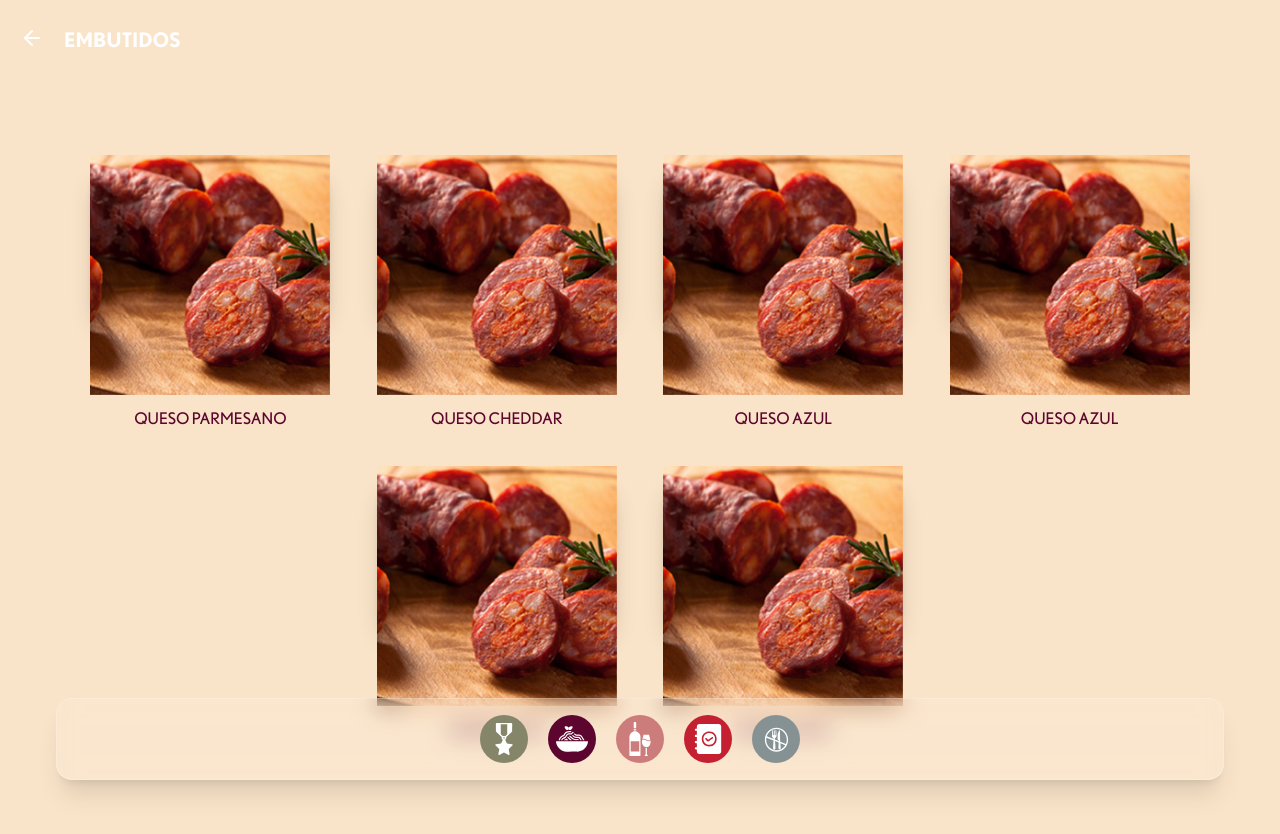
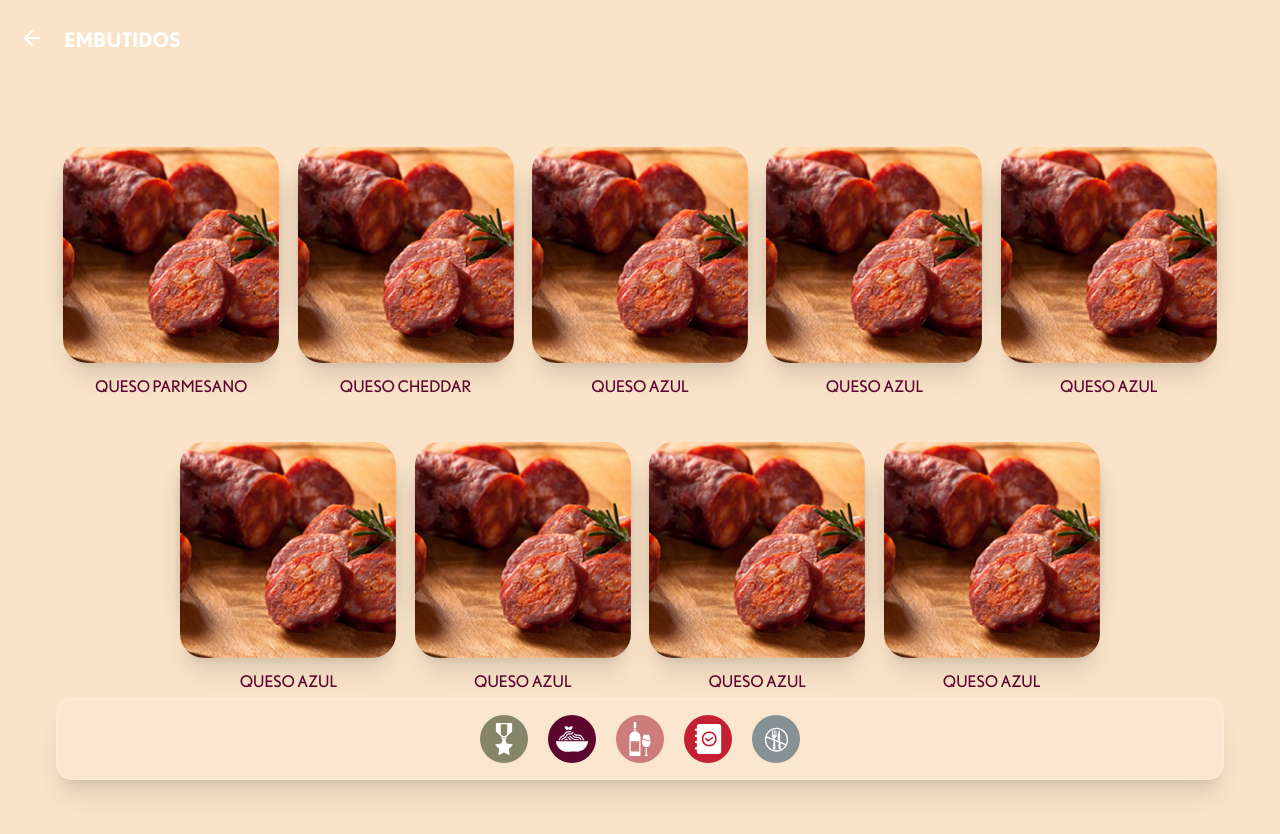
Before and after one commit to stivenm16/tagliatela-frontend, a Next.js app: page /productos-italianos/embutidos in a window 1280 px wide. Shown: the top 834 px of the page. Before the commit the page ends 800 px from the top, so only its background shows below. Built offline with nearby package versions, Linux system fonts and the light colour scheme.

Commit message:
types && styles

```diff
--- a/src/app/productos-italianos/components/CardDOPComponent.tsx
+++ b/src/app/productos-italianos/components/CardDOPComponent.tsx
@@ -0,0 +1,23 @@
+import Image, { StaticImageData } from 'next/image'
+
+const CardDOPComponent = ({
+  img,
+  title,
+}: {
+  img: StaticImageData
+  title: string
+}) => {
+  return (
+    <div className="flex flex-col w-full h-full gap-3 relative">
+      {/* {item.isNew && <NewDishFloatingButton />} */}
+      <Image
+        src={img}
+        alt={'tem.title'}
+        className="w-full  rounded-3xl shadow-xl"
+      />
+      <h2 className="text-center uppercase">{title}</h2>
+    </div>
+  )
+}
+
+export default CardDOPComponent
--- a/src/app/productos-italianos/embutidos/page.tsx
+++ b/src/app/productos-italianos/embutidos/page.tsx
@@ -2,7 +2,7 @@
 import SausagesImg from '@/assets/images/sausages.png'
 import Card from '@/components/Cards/Card'
 import GeneralDialogContent from '@/components/Dialog/GeneralDialog'
-import Image from 'next/image'
+import CardDOPComponent from '../components/CardDOPComponent'
 
 const fakeCheeseData = [
   {
@@ -53,18 +53,66 @@ const fakeCheeseData = [
     highlightedContent: 'Excelente para ensaladas y pastas.',
     isSuggested: true,
   },
+  {
+    id: 7,
+    title: 'Queso Azul',
+    description: 'Queso italiano',
+    isNew: true,
+    highlightedContent: 'Excelente para ensaladas y pastas.',
+    isSuggested: true,
+  },
+  {
+    id: 8,
+    title: 'Queso Azul',
+    description: 'Queso italiano',
+    isNew: true,
+    highlightedContent: 'Excelente para ensaladas y pastas.',
+    isSuggested: true,
+  },
+  {
+    id: 9,
+    title: 'Queso Azul',
+    description: 'Queso italiano',
+    isNew: true,
+    highlightedContent: 'Excelente para ensaladas y pastas.',
+    isSuggested: true,
+  },
+  // {
+  //   id: 10,
+  //   title: 'Queso Azul',
+  //   description: 'Queso italiano',
+  //   isNew: true,
+  //   highlightedContent: 'Excelente para ensaladas y pastas.',
+  //   isSuggested: true,
+  // },
+  // {
+  //   id: 11,
+  //   title: 'Queso Azul',
+  //   description: 'Queso italiano',
+  //   isNew: true,
+  //   highlightedContent: 'Excelente para ensaladas y pastas.',
+  //   isSuggested: true,
+  // },
+  // {
+  //   id: 12,
+  //   title: 'Queso Azul',
+  //   description: 'Queso italiano',
+  //   isNew: true,
+  //   highlightedContent: 'Excelente para ensaladas y pastas.',
+  //   isSuggested: true,
+  // },
 ]
-const page = () => {
+const Page = () => {
   return (
-    <div className="w-full">
-      <div className="flex flex-wrap gap-x-10 justify-center ">
+    <div className="w-full  pb-56">
+      <div className="flex flex-wrap gap-x-3 justify-center ">
         {fakeCheeseData.map((cheese) => (
-          <div key={cheese.id} className="my-18">
+          <div key={cheese.id} className="my-16">
             <Card
               isFlippable={false}
               backgroundCard=""
               height="10rem"
-              width="15rem"
+              width="13.5rem"
               isModalAvailable={true}
               modalContent={
                 <GeneralDialogContent
@@ -75,11 +123,7 @@ const page = () => {
                 />
               }
             >
-              <div className="flex flex-col w-full h-full gap-3 relative">
-                {/* {item.isNew && <NewDishFloatingButton />} */}
-                <Image src={SausagesImg} alt={'tem.title'} />
-                <h2 className="text-center uppercase">{cheese.title}</h2>
-              </div>
+              <CardDOPComponent img={SausagesImg} title={cheese.title} />
             </Card>
           </div>
         ))}
@@ -88,4 +132,4 @@ const page = () => {
   )
 }
 
-export default page
+export default Page
--- a/src/app/productos-italianos/gusto-secreto/page.tsx
+++ b/src/app/productos-italianos/gusto-secreto/page.tsx
@@ -2,7 +2,7 @@
 import SecretTaste from '@/assets/images/secret-taste.png'
 import Card from '@/components/Cards/Card'
 import GeneralDialogContent from '@/components/Dialog/GeneralDialog'
-import Image from 'next/image'
+import CardDOPComponent from '../components/CardDOPComponent'
 
 const fakeCheeseData = [
   {
@@ -54,17 +54,17 @@ const fakeCheeseData = [
     isSuggested: true,
   },
 ]
-const page = () => {
+const Page = () => {
   return (
-    <div className="w-full">
-      <div className="flex flex-wrap gap-x-10 justify-center ">
+    <div className="w-full h-screen overflow-y-auto pb-56">
+      <div className="flex flex-wrap gap-x-3 justify-center ">
         {fakeCheeseData.map((cheese) => (
-          <div key={cheese.id} className="my-18">
+          <div key={cheese.id} className="my-16">
             <Card
               isFlippable={false}
               backgroundCard=""
               height="10rem"
-              width="15rem"
+              width="13.5rem"
               isModalAvailable={true}
               modalContent={
                 <GeneralDialogContent
@@ -75,11 +75,7 @@ const page = () => {
                 />
               }
             >
-              <div className="flex flex-col w-full h-full gap-3 relative">
-                {/* {item.isNew && <NewDishFloatingButton />} */}
-                <Image src={SecretTaste} alt={'tem.title'} />
-                <h2 className="text-center uppercase">{cheese.title}</h2>
-              </div>
+              <CardDOPComponent img={SecretTaste} title={cheese.title} />
             </Card>
           </div>
         ))}
@@ -88,4 +84,4 @@ const page = () => {
   )
 }
 
-export default page
+export default Page
--- a/src/app/productos-italianos/quesos/page.tsx
+++ b/src/app/productos-italianos/quesos/page.tsx
@@ -2,7 +2,7 @@
 import CheeseImg from '@/assets/images/cheese.png'
 import Card from '@/components/Cards/Card'
 import GeneralDialogContent from '@/components/Dialog/GeneralDialog'
-import Image from 'next/image'
+import CardDOPComponent from '../components/CardDOPComponent'
 
 const fakeCheeseData = [
   {
@@ -54,17 +54,17 @@ const fakeCheeseData = [
     isSuggested: true,
   },
 ]
-const page = () => {
+const Page = () => {
   return (
-    <div className="w-full">
-      <div className="flex flex-wrap gap-x-10 justify-center ">
+    <div className="w-full h-screen overflow-y-auto pb-56">
+      <div className="flex flex-wrap gap-x-3 justify-center ">
         {fakeCheeseData.map((cheese) => (
-          <div key={cheese.id} className="my-18">
+          <div key={cheese.id} className="my-16">
             <Card
               isFlippable={false}
               backgroundCard=""
               height="10rem"
-              width="15rem"
+              width="13.5rem"
               isModalAvailable={true}
               modalContent={
                 <GeneralDialogContent
@@ -75,11 +75,7 @@ const page = () => {
                 />
               }
             >
-              <div className="flex flex-col w-full h-full gap-3 relative">
-                {/* {item.isNew && <NewDishFloatingButton />} */}
-                <Image src={CheeseImg} alt={'tem.title'} />
-                <h2 className="text-center uppercase">{cheese.title}</h2>
-              </div>
+              <CardDOPComponent img={CheeseImg} title={cheese.title} />
             </Card>
           </div>
         ))}
@@ -88,4 +84,4 @@ const page = () => {
   )
 }
 
-export default page
+export default Page
--- a/src/components/Header/Filters/SuggestedFilters.tsx
+++ b/src/components/Header/Filters/SuggestedFilters.tsx
@@ -111,7 +111,7 @@ export const familyFilters: FilterItem[] = [
     label: 'Platos Principales',
     icon: MainDishesIcon,
   },
-  { id: 'desserts', label: 'Postres', icon: DessertsIcon },
+  { id: 'postres', label: 'Postres', icon: DessertsIcon },
   { id: 'le-pizze', label: 'Pizza', icon: PizzaIcon },
   { id: 'cuore-felice', label: 'Cuore Felici', icon: HeartIcon },
 ]
--- a/src/components/Layout/Layout.tsx
+++ b/src/components/Layout/Layout.tsx
@@ -7,7 +7,7 @@ import { FilterProvider } from './context/FilterContext'
 export default function Layout({ children }: { children: React.ReactNode }) {
   return (
     <FilterProvider>
-      <div className="bg-surface-2 h-full">
+      <div className="bg-surface-2 h-screen">
         <Header />
         <div className=" h-fit">{children}</div>
         <FloatingMenu />
--- a/src/types/global.ts
+++ b/src/types/global.ts
@@ -12,3 +12,23 @@ export interface FilterSaucesOption {
   options: { value: string; label: string }[]
   placeHolder: string
 }
+
+export interface EntityT {
+  id: number
+  isAvailable: boolean
+  isRecommended: boolean
+  thumbnailUrl: string
+  imageUrl: string
+  isNew: boolean
+  description?: string
+}
+
+enum FamilyType  {
+  INSALATE = "INSALATE",
+  APERITIVI = "APERITIVI",
+  ANTIPASTI = "ANTIPASTI",
+  POSTRES = "POSTRES",
+  PIZZA = "LE PIZZA",
+  CUORE_FELICE = "CUORE FELICE",
+  PIATTI_PRINCIPALI = "PIATTI PRINCIPALI",
+}
```
Also changed, not shown: src/app/recomendados/page.tsx (+55 -25 lines).
